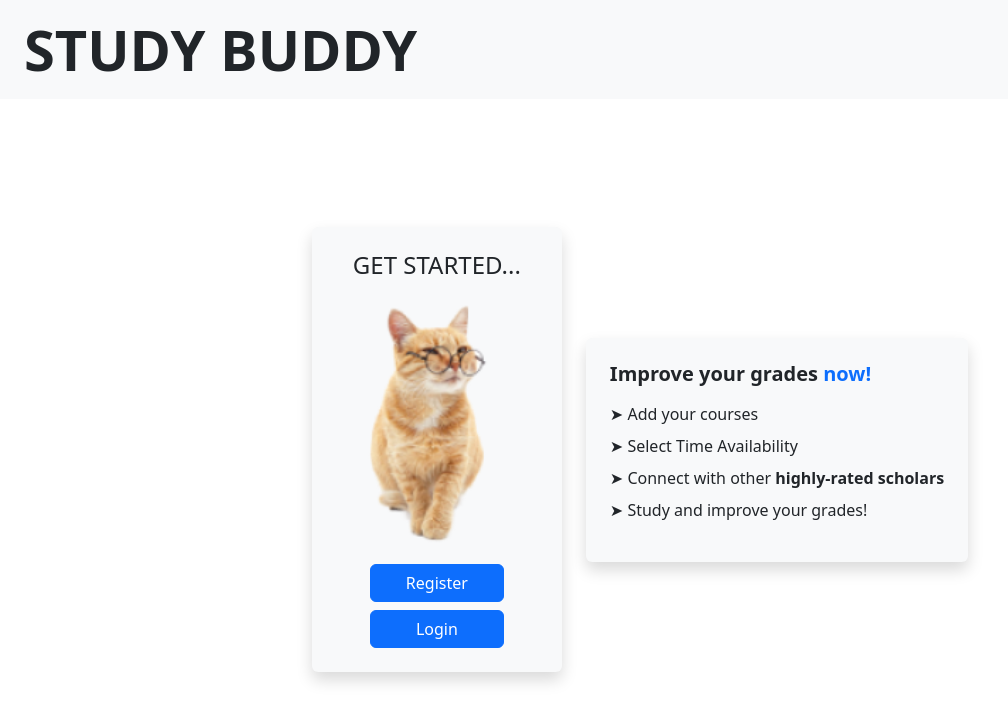
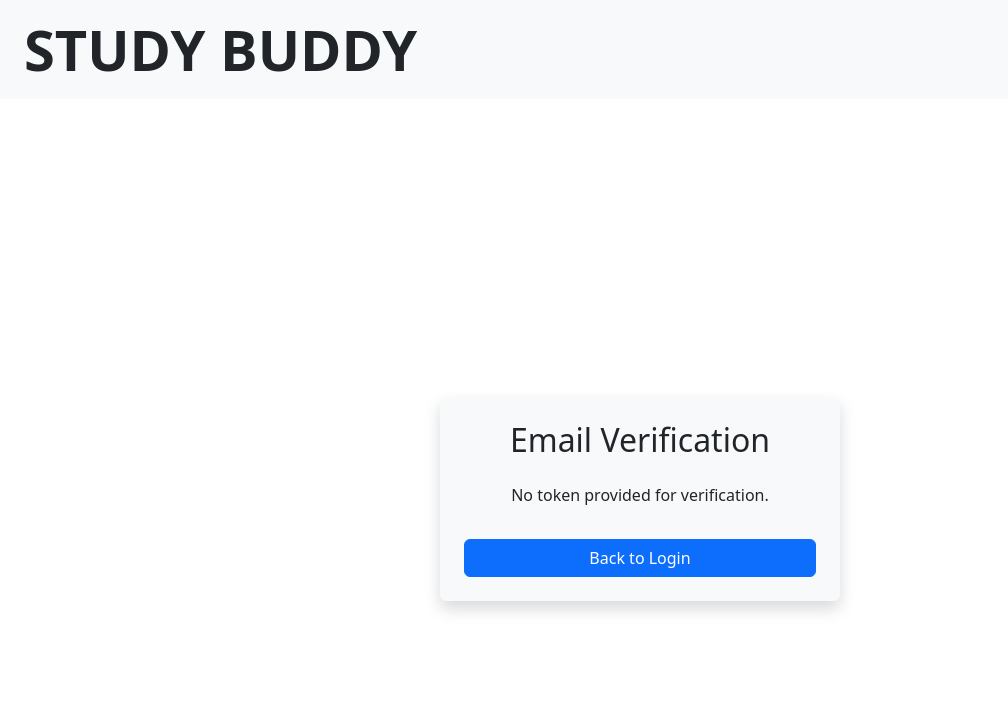
Before and after one commit to nsanchez9009/team24-react, a React (Vite) app: page /verify-email in a window 1280 px wide. Before the commit this address led to /. Shown: the top 722 px of the page, without its empty margins (0-1008 px from the left). Built offline with nearby package versions, Linux system fonts and the light colour scheme.

Commit message:
added verify email

```diff
--- a/src/App.tsx
+++ b/src/App.tsx
@@ -4,6 +4,7 @@ import Home from './pages/Home';
 import Register from './pages/Register';
 import Login from './pages/Login';
 import CourseHome from './pages/CourseHome';
+import VerifyEmail from './pages/VerifyEmail';
 
 const AppHeader: React.FC = () => {
   const location = useLocation();
@@ -51,6 +52,7 @@ const App: React.FC = () => {
             <Route path="/login" element={<Login />} />
             <Route path="/course-home" element={<CourseHome />} />
             <Route path="*" element={<Navigate to="/" />} />
+            <Route path="/verify-email" element={<VerifyEmail />} />
           </Routes>
         </div>
       </div>
--- /dev/null
+++ b/src/pages/VerifyEmail.tsx
@@ -0,0 +1,54 @@
+import React, { useEffect, useState } from 'react';
+import { useNavigate, useLocation } from 'react-router-dom';
+import { API_URL } from '../config';
+
+const VerifyEmail: React.FC = () => {
+    const [message, setMessage] = useState<string | null>(null);
+    const navigate = useNavigate();
+    const location = useLocation();
+
+    // Get the token from the URL query parameter
+    const token = new URLSearchParams(location.search).get('token');
+
+    useEffect(() => {
+        const verifyEmail = async () => {
+            try {
+                const response = await fetch(`${API_URL}/auth/verify-email?token=${token}`);
+                const data = await response.json();
+
+                if (response.ok) {
+                    setMessage(data.message || 'Email verified successfully!');
+                } else {
+                    setMessage(data.message || 'Email verification failed. Invalid or expired token.');
+                }
+            } catch (error) {
+                console.error('Verification error:', error);
+                setMessage('An error occurred. Please try again.');
+            }
+        };
+
+        if (token) {
+            verifyEmail();
+        } else {
+            setMessage('No token provided for verification.');
+        }
+    }, [token]);
+
+    return (
+        <div className="container d-flex justify-content-center align-items-center vh-100">
+            <div className="bg-light p-4 rounded shadow" style={{ maxWidth: '400px', width: '100%' }}>
+                <h2 className="text-center mb-4">Email Verification</h2>
+                {message ? (
+                    <p className="text-center">{message}</p>
+                ) : (
+                    <p className="text-center">Verifying...</p>
+                )}
+                <button onClick={() => navigate('/login')} className="btn btn-primary w-100 mt-3">
+                    Back to Login
+                </button>
+            </div>
+        </div>
+    );
+};
+
+export default VerifyEmail;
```
Also changed, not shown: 1 other file (tests, documents, lock files or other folders).
